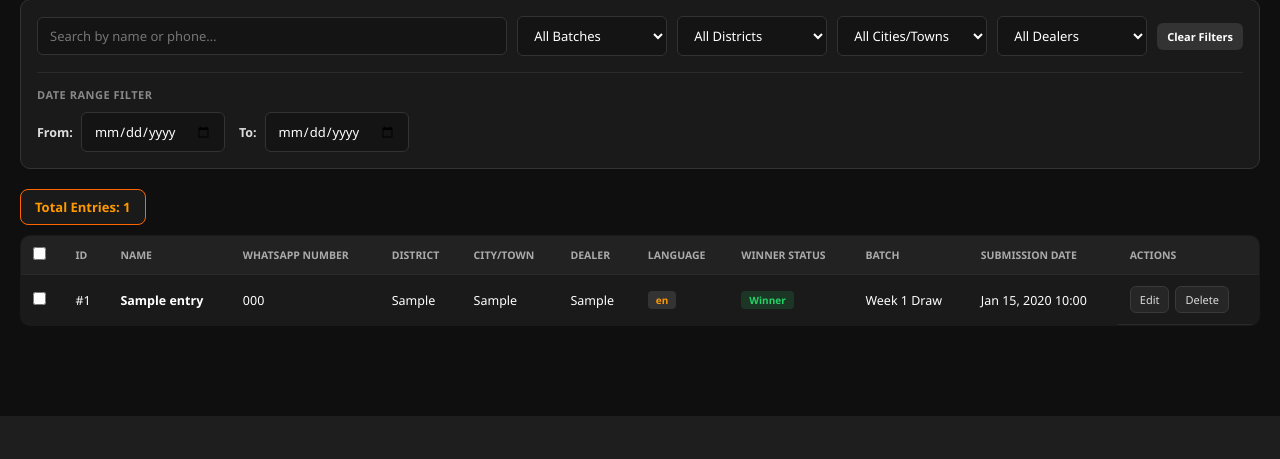
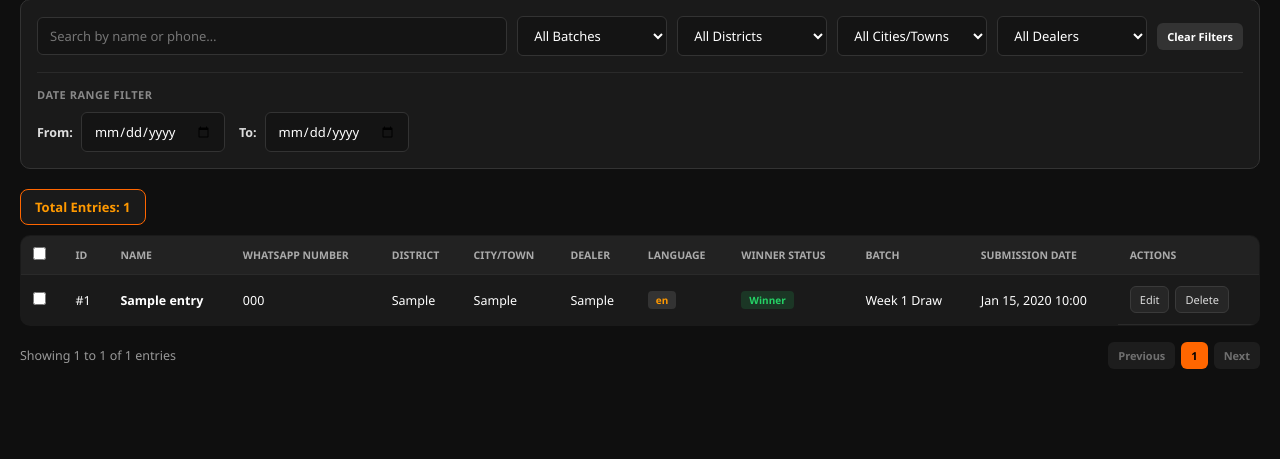
Before and after one commit to acmiti/welloo_bonanza, a PHP site: page /admin/entries.php in a window 1280 px wide. Shown: the part 505-964 px from the top of the page. Before the commit the page ends 921 px from the top, so only its background shows below. Run offline with PHP 8.4, Linux system fonts and the light colour scheme; a user stored in the database is signed in; data comes from the database, SQL or seed files in the repository; tables that the repository leaves empty or names only in its code hold one stand-in row (values such as "Sample post").

Commit message:
Add server-side pagination (25/page) to admin entries list
Filters remain preserved across page navigation; CSV export already
runs unpaginated queries so bulk/filtered exports are unaffected.

```diff
--- a/admin/entries.php
+++ b/admin/entries.php
@@ -13,6 +13,12 @@ $dealerFilter   = trim($_GET['dealer'] ?? '');
 $fromDateFilter = trim($_GET['from_date'] ?? '');
 $toDateFilter   = trim($_GET['to_date'] ?? '');
 
+$perPage = 25;
+$currentPage = (int) ($_GET['page'] ?? 1);
+if ($currentPage < 1) {
+    $currentPage = 1;
+}
+
 $loadError = null;
 $batchList = [];
 $entries = [];
@@ -20,6 +26,7 @@ $districtOptions = [];
 $townOptions = [];
 $dealerOptions = [];
 $totalEntriesCount = 0;
+$totalPages = 1;
 
 try {
     $batchListStmt = $pdo->query("SELECT id, batch_name FROM draw_batches ORDER BY id DESC");
@@ -90,11 +97,6 @@ try {
     if ($where) {
         $sql .= " WHERE " . implode(' AND ', $where);
     }
-    $sql .= " ORDER BY e.id DESC LIMIT 200";
-
-    $stmt = $pdo->prepare($sql);
-    $stmt->execute($params);
-    $entries = $stmt->fetchAll();
 
     $countSql = "SELECT COUNT(*) FROM bonanza_entries e";
     if ($where) {
@@ -103,6 +105,22 @@ try {
     $countStmt = $pdo->prepare($countSql);
     $countStmt->execute($params);
     $totalEntriesCount = (int) $countStmt->fetchColumn();
+
+    $totalPages = max(1, (int) ceil($totalEntriesCount / $perPage));
+    if ($currentPage > $totalPages) {
+        $currentPage = $totalPages;
+    }
+    $offset = ($currentPage - 1) * $perPage;
+
+    $sql .= " ORDER BY e.id DESC LIMIT $perPage OFFSET :offset";
+
+    $stmt = $pdo->prepare($sql);
+    foreach ($params as $key => $value) {
+        $stmt->bindValue($key, $value);
+    }
+    $stmt->bindValue(':offset', $offset, PDO::PARAM_INT);
+    $stmt->execute();
+    $entries = $stmt->fetchAll();
 } catch (PDOException $e) {
     $loadError = 'Could not load entries: ' . $e->getMessage();
 }
@@ -117,6 +135,17 @@ $exportParams = array_filter([
     'to_date'   => $toDateFilter !== '' ? $toDateFilter : null,
 ], fn($v) => $v !== null);
 $exportUrl = '/api/export_entries.php' . ($exportParams ? '?' . http_build_query($exportParams) : '');
+
+$pageUrlParams = $exportParams;
+function pageUrl(int $page) {
+    global $pageUrlParams;
+    $params = $pageUrlParams;
+    $params['page'] = $page;
+    return 'entries.php?' . http_build_query($params);
+}
+
+$rangeStart = $totalEntriesCount > 0 ? (($currentPage - 1) * $perPage) + 1 : 0;
+$rangeEnd = min($currentPage * $perPage, $totalEntriesCount);
 ?>
 <!DOCTYPE html>
 <html lang="en">
@@ -170,6 +199,13 @@ $exportUrl = '/api/export_entries.php' . ($exportParams ? '?' . http_build_query
         .badge-winner { background: rgba(37, 211, 102, 0.15); color: #25D366; }
         .muted { color: #666; }
         .load-error { background: rgba(255, 51, 51, 0.1); border: 1px solid #FF3333; color: #FF6B6B; padding: 16px 18px; border-radius: 10px; font-size: 13px; line-height: 1.6; margin-bottom: 20px; }
+
+        .pagination-bar { display: flex; justify-content: space-between; align-items: center; flex-wrap: wrap; gap: 12px; margin-top: 16px; }
+        .pagination-summary { color: #999; font-size: 12.5px; }
+        .pagination-controls { display: flex; align-items: center; gap: 6px; flex-wrap: wrap; }
+        .pagination-controls .btn[disabled] { opacity: 0.4; cursor: not-allowed; }
+        .pagination-current { background: #FF6600; color: #000; }
+        .pagination-ellipsis { color: #666; padding: 0 4px; font-size: 13px; }
 
         .row-actions { display: flex; gap: 6px; }
         .row-actions button { background: #262626; color: #DDD; border: 1px solid #3A3A3A; padding: 5px 9px; border-radius: 6px; font-size: 11px; cursor: pointer; }
@@ -350,6 +386,50 @@ $exportUrl = '/api/export_entries.php' . ($exportParams ? '?' . http_build_query
             <?php endif; ?>
         </tbody>
     </table>
+    </div>
+
+    <div class="pagination-bar">
+        <div class="pagination-summary">
+            <?php if ($totalEntriesCount > 0): ?>
+                Showing <?= number_format($rangeStart) ?> to <?= number_format($rangeEnd) ?> of <?= number_format($totalEntriesCount) ?> entries
+            <?php else: ?>
+                Showing 0 entries
+            <?php endif; ?>
+        </div>
+        <div class="pagination-controls">
+            <?php if ($currentPage <= 1): ?>
+                <button class="btn btn-secondary btn-small" disabled>Previous</button>
+            <?php else: ?>
+                <a class="btn btn-secondary btn-small" href="<?= htmlspecialchars(pageUrl($currentPage - 1)) ?>">Previous</a>
+            <?php endif; ?>
+
+            <?php
+            $pageWindow = 2;
+            $windowStart = max(1, $currentPage - $pageWindow);
+            $windowEnd = min($totalPages, $currentPage + $pageWindow);
+            ?>
+            <?php if ($windowStart > 1): ?>
+                <a class="btn btn-secondary btn-small" href="<?= htmlspecialchars(pageUrl(1)) ?>">1</a>
+                <?php if ($windowStart > 2): ?><span class="pagination-ellipsis">…</span><?php endif; ?>
+            <?php endif; ?>
+            <?php for ($p = $windowStart; $p <= $windowEnd; $p++): ?>
+                <?php if ($p === $currentPage): ?>
+                    <span class="btn btn-small pagination-current"><?= $p ?></span>
+                <?php else: ?>
+                    <a class="btn btn-secondary btn-small" href="<?= htmlspecialchars(pageUrl($p)) ?>"><?= $p ?></a>
+                <?php endif; ?>
+            <?php endfor; ?>
+            <?php if ($windowEnd < $totalPages): ?>
+                <?php if ($windowEnd < $totalPages - 1): ?><span class="pagination-ellipsis">…</span><?php endif; ?>
+                <a class="btn btn-secondary btn-small" href="<?= htmlspecialchars(pageUrl($totalPages)) ?>"><?= $totalPages ?></a>
+            <?php endif; ?>
+
+            <?php if ($currentPage >= $totalPages): ?>
+                <button class="btn btn-secondary btn-small" disabled>Next</button>
+            <?php else: ?>
+                <a class="btn btn-secondary btn-small" href="<?= htmlspecialchars(pageUrl($currentPage + 1)) ?>">Next</a>
+            <?php endif; ?>
+        </div>
     </div>
     <?php endif; ?>
 </div>
```
